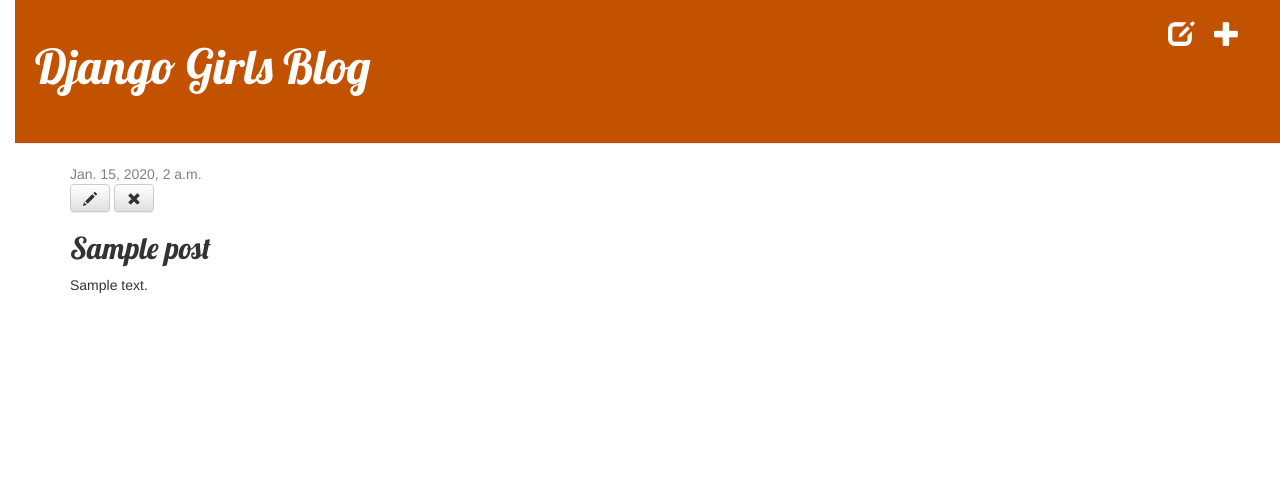
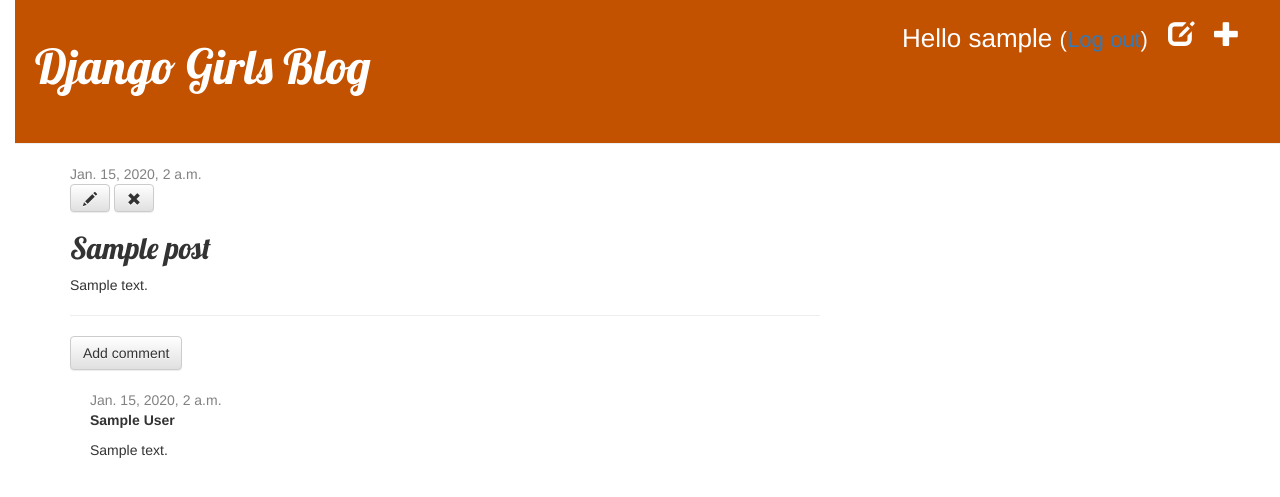
Before and after one commit to ricepat/my-first-blog, a Django app: page /post/1/ in a window 1280 px wide. Shown: the top 497 px of the page. Run offline with Django 3.2, Linux system fonts and the light colour scheme; a user stored in the database is signed in; tables that the repository leaves empty hold one stand-in row (values such as "Sample post"); some libraries are stand-ins or nearby versions.

Commit message:
Added authentication and comment functionality.

```diff
--- a/blog/admin.py
+++ b/blog/admin.py
@@ -1,4 +1,5 @@
 from django.contrib import admin
-from .models import Post
+from .models import Post, Comment
 
 admin.site.register(Post)
+admin.site.register(Comment)
--- a/blog/models.py
+++ b/blog/models.py
@@ -14,5 +14,22 @@
 		self.published_date = timezone.now()
 		self.save()
 
+	def approved_comments(self):
+		return self.comments.filter(approved_comment=True)
+
 	def __str__(self):
 		return self.title
+
+class Comment(models.Model):
+	post = models.ForeignKey('blog.Post', on_delete=models.CASCADE, related_name='comments')
+	author = models.CharField(max_length=200)
+	text = models.TextField()
+	created_date = models.DateTimeField(default=timezone.now)
+	approved_comment = models.BooleanField(default=False)
+
+	def approve(self):
+		self.approved_comment = True
+		self.save()
+
+	def __str__(self):
+		return self.text
--- a/blog/static/css/blog.css
+++ b/blog/static/css/blog.css
@@ -42,3 +42,6 @@
 .post h1 a, .post h1 a:visited {
 	color: #000;
 }
+.comment {
+	margin: 20px 0px 20px 20px;
+}
--- a/blog/templates/blog/base.html
+++ b/blog/templates/blog/base.html
@@ -1,7 +1,7 @@
 {% load static %}
 <html>
     <head>
-        <title>Django Girls blog</title>
+        <title>Django Girls Blog</title>
         <link rel="stylesheet" href="//maxcdn.bootstrapcdn.com/bootstrap/3.2.0/css/bootstrap.min.css">
         <link rel="stylesheet" href="//maxcdn.bootstrapcdn.com/bootstrap/3.2.0/css/bootstrap-theme.min.css">
         <link href="//fonts.googleapis.com/css?family=Lobster&subset=latin,latin-ext" rel="stylesheet" type="text/css">
@@ -12,6 +12,9 @@
             {% if user.is_authenticated %}
                 <a href="{% url 'post_new' %}" class="top-menu"><span class="glyphicon glyphicon-plus"></span></a>
                 <a href="{% url 'post_draft_list' %}" class="top-menu"><span class="glyphicon glyphicon-edit"></span></a>
+                <p class="top-menu">Hello {{ user.username }} <small>(<a href="{% url 'logout' %}">Log out</a>)</small></p>
+            {% else %}
+                <a href="{% url 'login' %}" class="top-menu"><span class="glyphicon glyphicon-lock"></span></a>
             {% endif %}
             <h1><a href="/">Django Girls Blog</a></h1>
         </div>
--- a/blog/templates/blog/post_detail.html
+++ b/blog/templates/blog/post_detail.html
@@ -14,4 +14,23 @@
 		<h2>{{ post.title }}</h2>
 		<p>{{ post.text|linebreaksbr }}</p>
 	</div>
+	<hr>
+	<a class="btn btn-default" href="{% url 'add_comment_to_post' pk=post.pk %}">Add comment</a>
+	{% for comment in post.comments.all %}
+		{% if user.is_authenticated or comment.approved_comment %}
+		<div class="comment">
+			<div class="date">
+			{{ comment.created_date }}
+			{% if not comment.approved_comment %}
+				<a class="btn btn-default" href="{% url 'comment_remove' pk=comment.pk %}"><span class="glyphicon glyphicon-remove"></span></a>
+				<a class="btn btn-default" href="{% url 'comment_approve' pk=comment.pk %}"><span class="glyphicon glyphicon-ok"></span></a>
+			{% endif %}
+		</div>
+			<strong>{{ comment.author }}</strong>
+			<p>{{ comment.text|linebreaks }}</p>
+		</div>
+		{% endif %}
+	{% empty %}
+		<p>No comments here yet :(</p>
+	{% endfor %}
 {% endblock %}
--- a/blog/templates/blog/post_list.html
+++ b/blog/templates/blog/post_list.html
@@ -8,6 +8,7 @@
 			</div>
 			<h2><a href="{% url 'post_detail' pk=post.pk %}">{{ post.title }}</a></h2>
 			<p>{{ post.text|linebreaksbr }}</p>
+			<a href="{% url 'post_detail' pk=post.pk %}">Comments: {{ post.approved_comments.count }}</a>
 		</div>
 	{% endfor %}
 {% endblock %}
--- a/blog/urls.py
+++ b/blog/urls.py
@@ -9,4 +9,7 @@
 	path('drafts/', views.post_draft_list, name='post_draft_list'),
 	path('post/<int:pk>/publish/', views.post_publish, name='post_publish'),
 	path('post/<int:pk>/remove/', views.post_remove, name='post_remove'),
+	path('post/<int:pk>/comment/', views.add_comment_to_post, name='add_comment_to_post'),
+	path('comment/<int:pk>/approve/', views.comment_approve, name='comment_approve'),
+	path('comment/<int:pk>/remove/', views.comment_remove, name='comment_remove'),
 ]
--- a/blog/views.py
+++ b/blog/views.py
@@ -1,7 +1,8 @@
 from django.shortcuts import render, get_object_or_404, redirect
 from django.utils import timezone
-from .models import Post
-from .forms import PostForm
+from django.contrib.auth.decorators import login_required
+from .models import Post, Comment
+from .forms import PostForm, CommentForm
 
 def post_list(request):
 	posts = Post.objects.filter(published_date__lte=timezone.now()).order_by('published_date')
@@ -11,6 +12,7 @@
 	post = get_object_or_404(Post, pk=pk)
 	return render(request, 'blog/post_detail.html', {'post': post})
 
+@login_required
 def post_new(request):
 	if request.method == "POST":
 		form = PostForm(request.POST)
@@ -23,6 +25,7 @@
 		form = PostForm()
 	return render(request, 'blog/post_edit.html', {'form': form})
 
+@login_required
 def post_edit(request, pk):
 	post = get_object_or_404(Post, pk=pk)
 	if request.method == "POST":
@@ -36,16 +39,44 @@
 		form = PostForm(instance=post)
 	return render(request, 'blog/post_edit.html', {'form': form})
 
+@login_required
 def post_draft_list(request):
 	posts = Post.objects.filter(published_date__isnull=True).order_by('created_date')
 	return render(request, 'blog/post_draft_list.html', {'posts': posts})
 
+@login_required
 def post_publish(request, pk):
 	post = get_object_or_404(Post, pk=pk)
 	post.publish()
 	return redirect('post_detail', pk=pk)
 
+@login_required
 def post_remove(request, pk):
 	post = get_object_or_404(Post, pk=pk)
 	post.delete()
 	return redirect('post_list')
+
+def add_comment_to_post(request, pk):
+	post = get_object_or_404(Post, pk=pk)
+	if request.method == "POST":
+		form = CommentForm(request.POST)
+		if form.is_valid():
+			comment = form.save(commit=False)
+			comment.post = post
+			comment.save()
+			return redirect('post_detail', pk=post.pk)
+	else:
+		form = CommentForm()
+	return render(request, 'blog/add_comment_to_post.html', {'form': form})
+
+@login_required
+def comment_approve(request, pk):
+	comment = get_object_or_404(Comment, pk=pk)
+	comment.approve()
+	return redirect('post_detail', pk=comment.post.pk)
+
+@login_required
+def comment_remove(request, pk):
+	comment = get_object_or_404(Comment, pk=pk)
+	comment.delete()
+	return redirect('post_detail', pk=comment.post.pk)
--- a/mysite/settings.py
+++ b/mysite/settings.py
@@ -100,6 +100,8 @@
     },
 ]
 
+LOGIN_REDIRECT_URL = '/'
+
 
 # Internationalization
 # https://docs.djangoproject.com/en/2.0/topics/i18n/
--- a/mysite/urls.py
+++ b/mysite/urls.py
@@ -16,7 +16,12 @@
 from django.contrib import admin
 from django.urls import path, include
 
+
+from django.contrib.auth import views
+
 urlpatterns = [
     path('admin/', admin.site.urls),
+    path('accounts/login/', views.login, name='login'),
+    path('accounts/logout', views.logout, name='logout', kwargs={'next_page': '/'}),
     path('', include('blog.urls')),
 ]
```
Also changed, not shown: blog/forms.py (+7 -1 lines), blog/templates/blog/add_comment_to_post.html (added, +9 -0 lines), blog/templates/registration/login.html (added, +24 -0 lines), blog/migrations/0002_comment.py (added).
